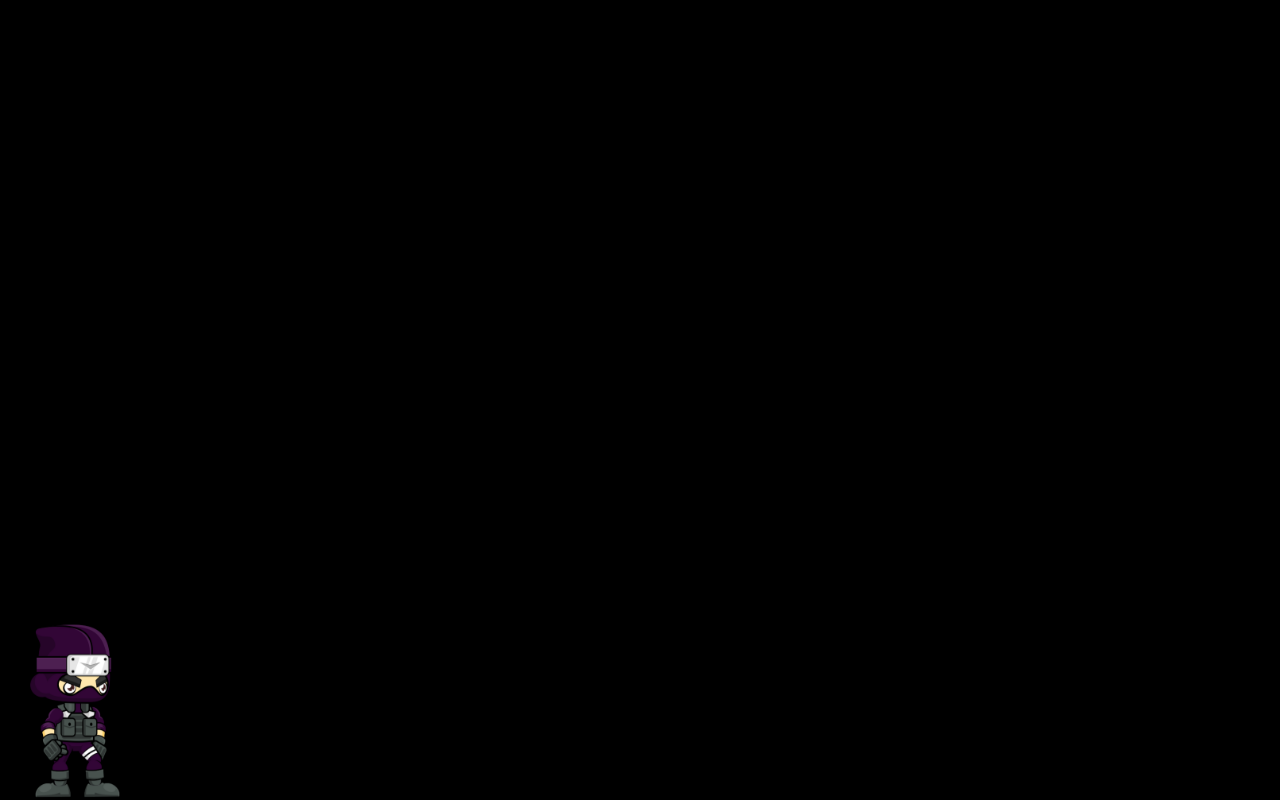
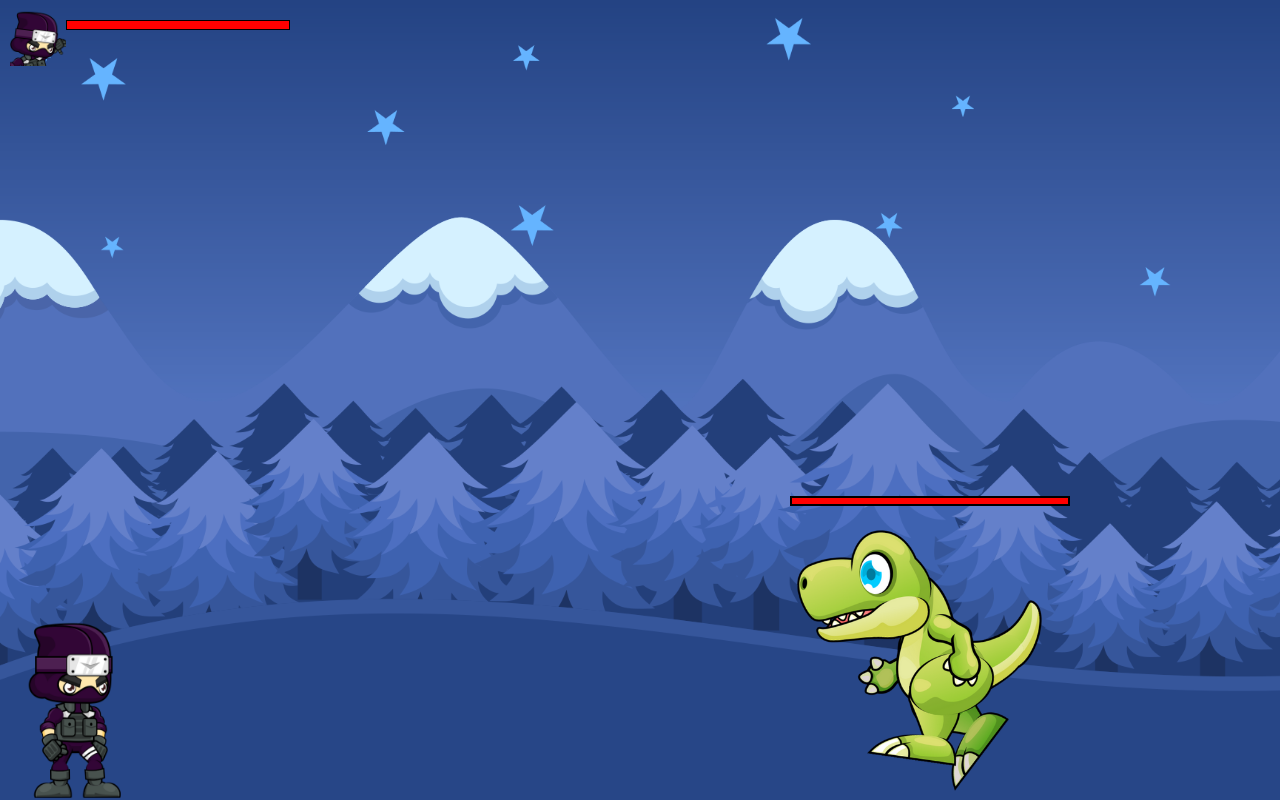
Before and after one commit to aejeong/game-js-inflearn, a plain HTML site: page coding/code/index.html in a window 1280 px wide. Drawn offline with Linux system fonts and the light colour scheme.

Commit message:
몬스터 및 캐릭터 정보 추가

```diff
--- a/coding/code/css/game.css
+++ b/coding/code/css/game.css
@@ -1,13 +1,13 @@
-.game_app {position: relative; height: 100vh;}
-.game_app .game {position: absolute; left: 0; bottom: 0; z-index: 10; width: 100%; height: 100%; background-color: #000;}
-
+.game_app {overflow:hidden; position: relative; min-width:1280px; height: 100vh;}
+.game_app .game {position: absolute; left: 0; bottom: 0; z-index: 10; width: 7000px; height: 100%; background-image: url('../../../lib/images/bg_bottom.png'); background-repeat: repeat-x; background-size: auto 100%; will-change: transform;}
+.game_app .sky {position: absolute; left:0; bottom:0; z-index: 1; width: 100%; height: 100%; background-image: url(../../../lib/images/bg_top.png); background-repeat: repeat-x; background-size: auto 100%;}
 
 @keyframes defult_moving {
   from {background-position-x: 0px;}
   /* x 마이너스 축으로 hero 백그라운드 사이즈 만큼 이동 */
   to {background-position-x: -1498px;}
 }
-.hero_box {position: fixed; left:0; bottom:0; z-index: 100; width: 150px; height: 182px;}
+.hero_box {position: fixed; left:0; bottom:0; z-index: 100; width: 150px; height: 182px; will-change: transform;}
 /*  STEP2
   hero 사이즈가 커서 높이 182 기준으로 변경
   182로 변경시 총 넓이 1498px / 10 한 값이 넓이
@@ -20,7 +20,7 @@
  animation: defult_moving 0.7s 1 steps(10);
 }
 
-.hero_box .hero.run{ background-image: url(../../../lib/images/ninja_run.png);}
+.hero_box .hero.run, .hero_box .hero.run.attack{ background-image: url(../../../lib/images/ninja_run.png);}
 .hero_box .hero.flip{ transform:  rotateY(180deg);}
 .hero_box .hero.attack{background-image: url(../../../lib/images/ninja_attack.png);}
 
@@ -34,4 +34,32 @@
   background-image: url('../../../lib/images/hero_bullet.png');
   background-size: cover;
   background-repeat: no-repeat;
+  will-change: transform;
 }
+
+/* monster */
+
+@keyframes monster_moving {
+  from {background-position-x: 0px;}
+  /* x 마이너스 축으로 몬스터 백그라운드 사이즈 만큼 이동 */
+  to {background-position-x: -2242px;}
+}
+
+.monster_box{ position: absolute; left: 700px; bottom: 0px; z-index:90; width: 280px; height:294px; will-change: transform;}
+.monster_box.remove { opacity: 0; transition: opacity .2s;}
+.monster_box .monster{ height: 100%; background-image: url(../../../lib/images/monster/monster_green_run.png); background-size: 2242px; height: 294px;
+animation: monster_moving 1s infinite steps(8);
+}
+.monster_box .hp{position: absolute; left:0; top:0; width: 100%; height: 10px; border:2px solid #000; text-align: center; transform: translateY(-100%);}
+
+.monster_box .hp span{ display: block; width: 100%; height: 100%; background: red; transition: width .3s linear;}
+
+/* game state */
+.game_info{position: fixed; left:0; top:0; z-index: 20; width: 100%; height: 150px;}
+
+.game_info .hero_state{width: 300px; height: 100%; padding: 10px;}
+.game_info .hero_state .hero_img{float: left; width: 20%;}
+.game_info .hero_state .state_box{float:left; width: 80%; height: 100%; padding-top: 10px;}
+.game_info .hero_state .state_box .hp{width: 100%; height: 10px; border: 1px solid #000;}
+
+.game_info .hero_state .state_box .hp span{display: block;width: 100%;height: 100%;background-color: red;transition: width .3s linear;}
--- a/coding/code/index.html
+++ b/coding/code/index.html
@@ -9,9 +9,22 @@
 </head>
 <body>
 	<div class="game_app">
+		<div class="sky"></div>
 		<div class="game">
 			<div class="hero_box">
 				<div class="hero"></div>
+			</div>
+		</div>
+		<div class="game_info">
+			<div class="hero_state">
+				<figure class="hero_img">
+					<img src="../../lib/images/ninja_profile.png" alt="">
+				</figure>
+				<div class="state_box">
+					<div class="hp">
+						<span></span>
+					</div>
+				</div>
 			</div>
 		</div>
 	</div>
--- a/coding/code/js/class.js
+++ b/coding/code/js/class.js
@@ -4,6 +4,7 @@ class Hero {
     this.moveX = 0;
     this.speed = 16;
     this.direction = 'right';
+    this.attackDamage = 1000;
   }
 
   keyMotion(){
@@ -11,7 +12,7 @@ class Hero {
       this.direction = 'left';
       this.el.classList.add('run','flip');
 
-      this.moveX = this.moveX - this.speed;
+      this.moveX = this.moveX <= 0 ? 0 : this.moveX - this.speed;
     }else if(key.keyDown['right']){
       this.direction = 'right';
       this.el.classList.add('run');
@@ -72,7 +73,7 @@ class Bullet{
   }
   init(){
     this.bulletDirection = hero.direction === 'left' ? 'left' : 'right';
-    this.x = hero.position().left + hero.size().width / 2;
+    this.x = this.bulletDirection === 'right'? hero.moveX + hero.size().width : hero.moveX - hero.size().width / 2;
     this.y = hero.position().bottom - hero.size().height / 2;
     this.distance = this.x;
     this.el.style.transform = `translate(${this.x}px, ${this.y}px)`;
@@ -102,8 +103,91 @@ class Bullet{
   }
 
   crashBullet(){
+
+    for(let j = 0; j < allMonsterComProp.arr.length; j++){
+      if(this.position().left > allMonsterComProp.arr[j].position().left && this.position().right < allMonsterComProp.arr[j].position().right){
+        for(let i=0; i <bulletComProp.arr.length; i++){
+          if(bulletComProp.arr[i] === this){
+            bulletComProp.arr.splice(i,1);
+          this.el.remove();
+          allMonsterComProp.arr[j].updateHp(j);
+          }
+        }
+      }
+    }
+
     if(this.position().left > gameProp.screenWidth || this.position().right < 0){
-      this.el.remove();
+      for(let i=0; i <bulletComProp.arr.length; i++){
+        if(bulletComProp.arr[i] === this){
+          bulletComProp.arr.splice(i,1);
+        this.el.remove();
+        }
+      }
     }
   }
 }
+
+class Monster{
+  constructor(positionX, hp){
+    this.parentNode = document.querySelector('.game');
+    this.el = document.createElement('div');
+    this.el.className = 'monster_box';
+    this.elChildren =  document.createElement('div');
+    this.elChildren.className= 'monster';
+    this.hpNode = document.createElement('div');
+    this.hpNode.className = 'hp';
+    this.hpValue = hp;
+    this.defaultHpValue = hp;
+    this.hpInner = document.createElement('span');
+    this.progress = 0;
+    this.positionX = positionX;
+    this.moveX = 0;
+    this.speed = 10;
+
+    this.init();
+  }
+  init(){
+    this.hpNode.appendChild(this.hpInner);
+    this.el.appendChild(this.hpNode);
+    this.el.appendChild(this.elChildren);
+    this.parentNode.appendChild(this.el);
+    this.el.style.left = this.positionX + 'px';
+  }
+
+  position(){
+    return{
+      left: this.el.getBoundingClientRect().left,
+      right: this.el.getBoundingClientRect().right,
+      top: gameProp.screenHeight - this.el.getBoundingClientRect().top,
+      bottom: gameProp.screenHeight - this.el.getBoundingClientRect().top - this.el.getBoundingClientRect().height
+    }
+  }
+
+  updateHp(index){
+    this.hpValue = Math.max(0,this.hpValue - hero.attackDamage);
+    this.progress = this.hpValue / this.defaultHpValue * 100;
+
+    this.el.children[0].children[0].style.width = this.progress + '%';
+
+    if(this.hpValue === 0){
+      this.dead(index);
+    }
+  }
+
+  dead(index){
+    this.el.classList.add('remove');
+    setTimeout(()=> this.el.remove, 200);
+    allMonsterComProp.arr.splice(index, 1);
+  }
+  moveMonster(){
+
+    if(this.moveX + this.positionX + this.el.offsetWidth + hero.position().left - hero.moveX <= 0){
+      this.moveX = hero.moveX - this.positionX + gameProp.screenWidth - hero.position().left;
+    }else{
+      this.moveX -= this.speed;
+    }
+    this.moveX -= this.speed;
+
+    this.el.style.transform = `translateX(${this.moveX}px)`;
+  }
+}
--- a/coding/code/js/game.js
+++ b/coding/code/js/game.js
@@ -9,9 +9,17 @@ const key = {
   }
 }
 
+const allMonsterComProp = {
+  arr: []
+}
+
 const bulletComProp = {
   launch: false,
   arr: []
+}
+
+const gameBackground = {
+  gameBox: document.querySelector('.game')
 }
 
 const gameProp = {
@@ -21,12 +29,24 @@ const gameProp = {
 
 const renderGame = () => {
   hero.keyMotion();
+  setGameBackGround();
 
   bulletComProp.arr.forEach((arr,i) =>{
     arr.moveBullet();
   });
+  allMonsterComProp.arr.forEach((arr, i) =>{
+    arr.moveMonster();
+  })
   // hero keyMotion에 대한 애니메이션 frame
   window.requestAnimationFrame(renderGame);
+}
+
+const setGameBackGround = () => {
+  let parallaxValue = Math.min(0, (hero.moveX - gameProp.screenWidth / 3) * -1)
+  // 히어로가 움직이는 방향의 반대 방향으로 움직이게 하기위해 -1 곱함
+
+  gameBackground.gameBox.style.transform = `translateX(${parallaxValue}px)`;
+
 }
 
 // window event 관련 함수 작성란
@@ -57,6 +77,7 @@ const loadImg = () => {
 let hero;
 const init = () => {
   hero = new Hero('.hero'); // hero 인스턴스 생성 할당
+  allMonsterComProp.arr[0] = new Monster(500, 9000);
   loadImg();
   windowEvent(); // 윈도우 이벤트
   renderGame();
```
